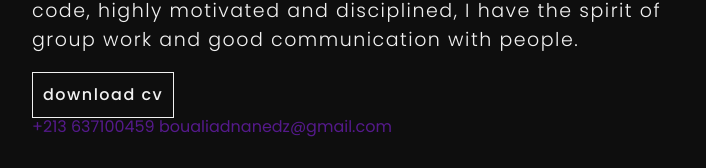
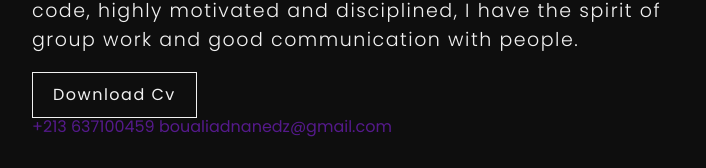
Before and after one commit to adnanebouali/MySimplePortfolio, a plain HTML site: page index.html in a window 1280 px wide. Shown: the part 400-568 px from the top of the page, without its empty margins (38-744 px from the left). Drawn offline with Linux system fonts and the light colour scheme.

Commit message:
Info section

```diff
--- a/css/style.css
+++ b/css/style.css
@@ -107,10 +107,10 @@ ul {
 .info .resume .cv {
   display: inline-block;
   width: fit-content;
-  padding: 10px;
-  margin: 0;
+  padding: 10px 20px;
   font-size: 16px;
-  font-weight: 500;
+  font-weight: 400;
+  text-transform: capitalize;
   border: 1px solid var(--p-main-color);
   color: var(--p-main-color);
   letter-spacing: var(--letter-spacing);
```
